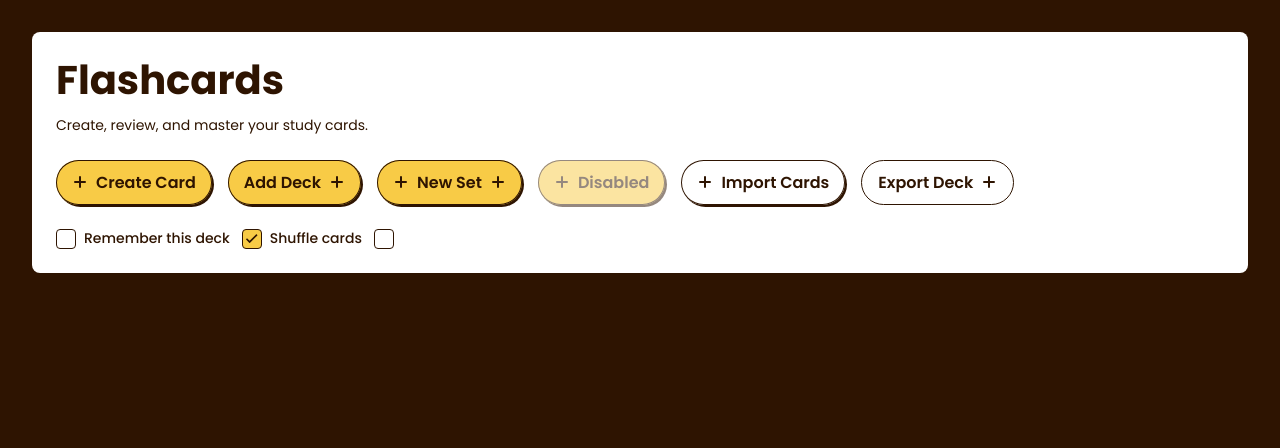
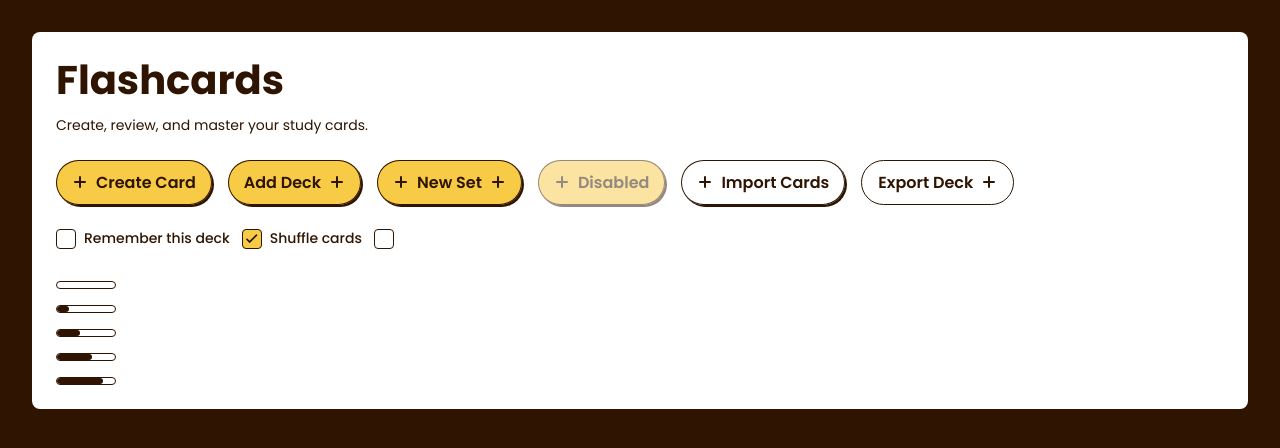
Before and after one commit to brandeth/flashcard-app, a Next.js app: page / in a window 1280 px wide. Shown: the top 448 px of the page. Built offline with nearby package versions, Linux system fonts and the light colour scheme.

Commit message:
added component progress bar.

```diff
--- /dev/null
+++ b/app/components/ProgressBar.tsx
@@ -0,0 +1,41 @@
+import type { HTMLAttributes } from "react";
+
+type ProgressBarProps = Omit<HTMLAttributes<HTMLDivElement>, "aria-valuemax"> & {
+  value: number;
+  max?: number;
+  label?: string;
+};
+
+export function ProgressBar({
+  value,
+  max = 100,
+  label = "Progress",
+  className = "",
+  ...props
+}: ProgressBarProps) {
+  const safeMax = max > 0 ? max : 100;
+  const clampedValue = Math.min(Math.max(value, 0), safeMax);
+  const percent = (clampedValue / safeMax) * 100;
+
+  return (
+    <div
+      aria-label={label}
+      aria-valuemax={safeMax}
+      aria-valuemin={0}
+      aria-valuenow={clampedValue}
+      className={[
+        "h-2 w-[60px] overflow-hidden rounded-full border border-brand-neutral-900 bg-brand-neutral-0",
+        className,
+      ]
+        .filter(Boolean)
+        .join(" ")}
+      role="progressbar"
+      {...props}
+    >
+      <div
+        className="h-full rounded-full bg-brand-neutral-900 transition-[width] duration-150 ease-in-out"
+        style={{ width: `${percent}%` }}
+      />
+    </div>
+  );
+}
--- a/app/page.tsx
+++ b/app/page.tsx
@@ -1,5 +1,6 @@
 import { Button } from "./components/Button";
 import { Checkbox } from "./components/Checkbox";
+import { ProgressBar } from "./components/ProgressBar";
 
 function PlusIcon() {
   return (
@@ -57,6 +58,16 @@ export default function Home() {
             aria-label="Checkbox without visible label"
           />
         </div>
+
+        <div className="mt-8 flex flex-col gap-4">
+          {[0, 20, 40, 60, 80].map((value) => (
+            <ProgressBar
+              key={value}
+              label={`Deck mastery ${value}%`}
+              value={value}
+            />
+          ))}
+        </div>
       </section>
     </main>
   );
```
Also changed, not shown: 1 other file (tests, documents, lock files or other folders).
